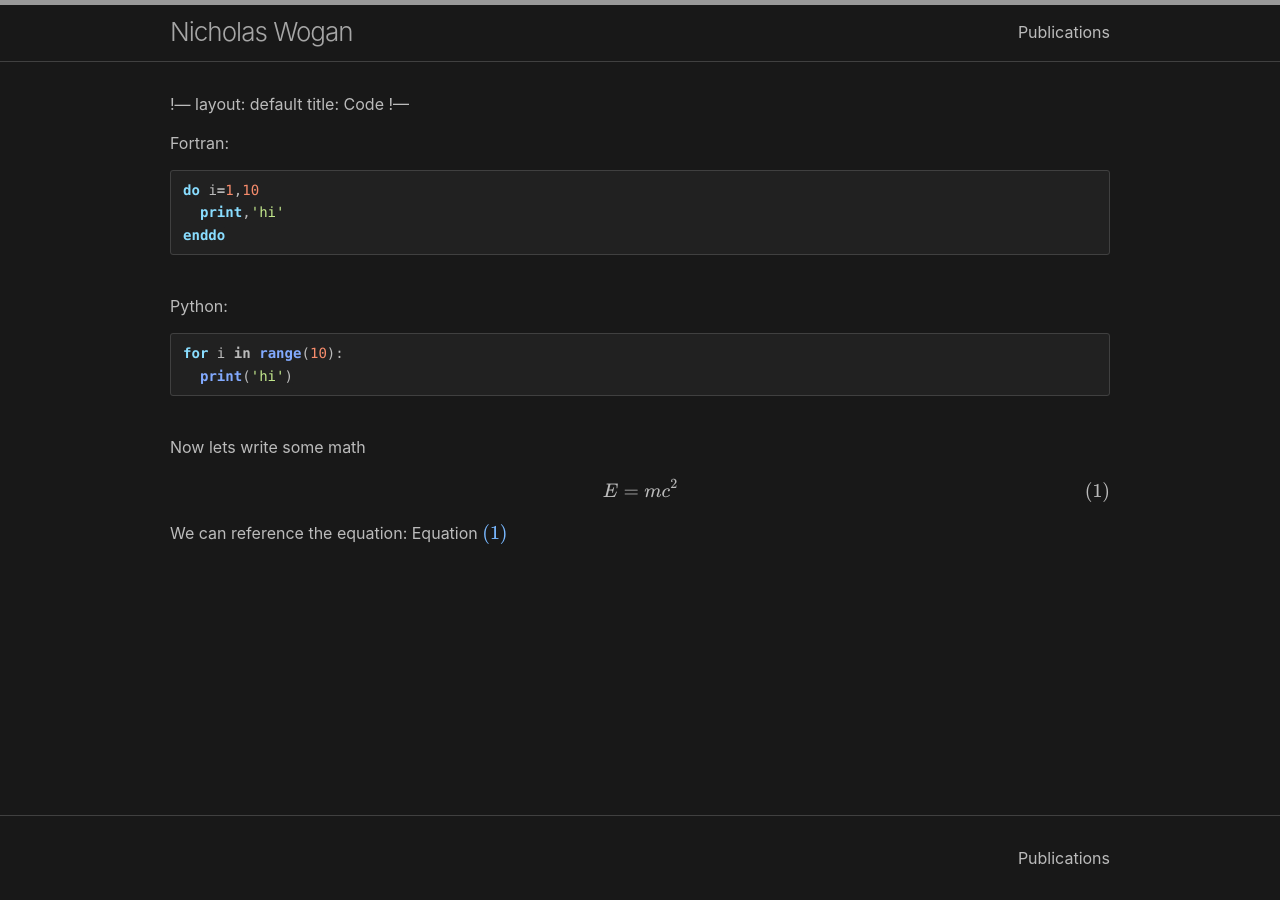
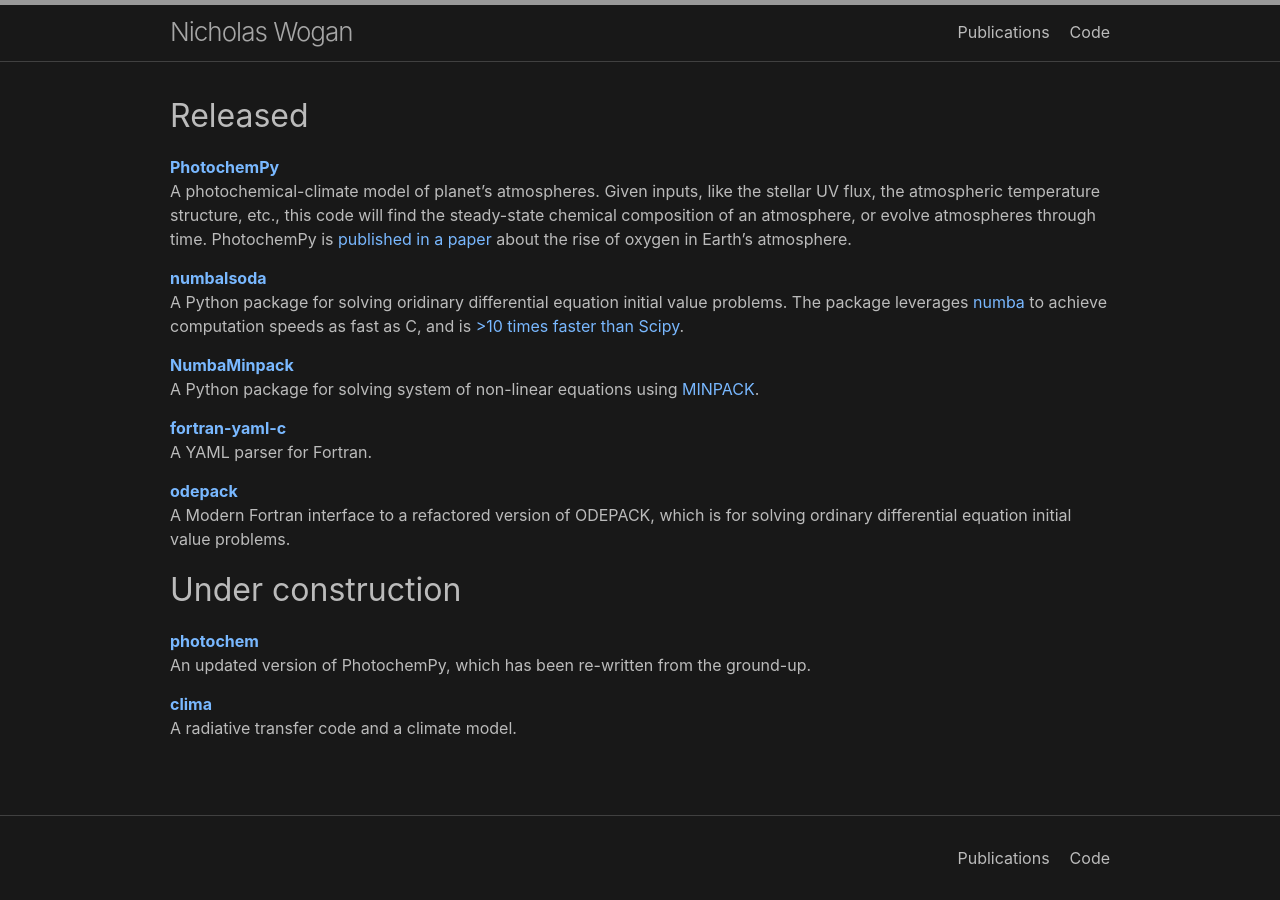
Before and after one commit to Nicholaswogan/Nicholaswogan.github.io, a Jekyll site: the page built from code.md, in a window 1280 px wide. Built offline with Jekyll 4.4.1, drawn with Linux system fonts in a browser that asks for light colours; our own code applies the rules of GitHub Pages for plain Markdown files; formulas are drawn with MathJax 3.

Commit message:
added code page

````diff
--- a/code.md
+++ b/code.md
@@ -1,25 +1,29 @@
-!---
+---
 layout: default
 title: Code
-!---
+---
 
-Fortran:
-```fortran
-do i=1,10
-  print,'hi'
-enddo
-```
-<br>
-Python:
-```python
-for i in range(10):
-  print('hi')
-```
-<br>
-Now lets write some math
+# Released
 
-$$ \label{eq:MSE}\tag{1}
-E=mc^2
-$$
+[**PhotochemPy**](https://github.com/Nicholaswogan/PhotochemPy)<br />
+A photochemical-climate model of planet's atmospheres. Given inputs, like the stellar UV flux, the atmospheric temperature structure, etc., this code will find the steady-state chemical composition of an atmosphere, or evolve atmospheres through time. PhotochemPy is [published in a paper](https://doi.org/10.1073/pnas.2205618119) about the rise of oxygen in Earth's atmosphere.
 
-We can reference the equation: Equation \eqref{eq:MSE}
+[**numbalsoda**](https://github.com/Nicholaswogan/numblsoda)<br />
+A Python package for solving oridinary differential equation initial value problems. The package leverages [numba](https://numba.pydata.org/) to achieve computation speeds as fast as C, and is [>10 times faster than Scipy](https://github.com/Nicholaswogan/numblsoda/tree/main/benchmark).
+
+[**NumbaMinpack**](https://github.com/Nicholaswogan/NumbaMinpack)<br />
+A Python package for solving system of non-linear equations using [MINPACK](https://en.wikipedia.org/wiki/MINPACK).
+
+[**fortran-yaml-c**](https://github.com/Nicholaswogan/fortran-yaml-c)<br />
+A YAML parser for Fortran.
+
+[**odepack**](https://github.com/Nicholaswogan/odepack)<br />
+A Modern Fortran interface to a refactored version of ODEPACK, which is for solving ordinary differential equation initial value problems.
+
+# Under construction
+
+[**photochem**](https://github.com/Nicholaswogan/photochem)<br />
+An updated version of PhotochemPy, which has been re-written from the ground-up.
+
+[**clima**](https://github.com/Nicholaswogan/clima)<br />
+A radiative transfer code and a climate model.
````
